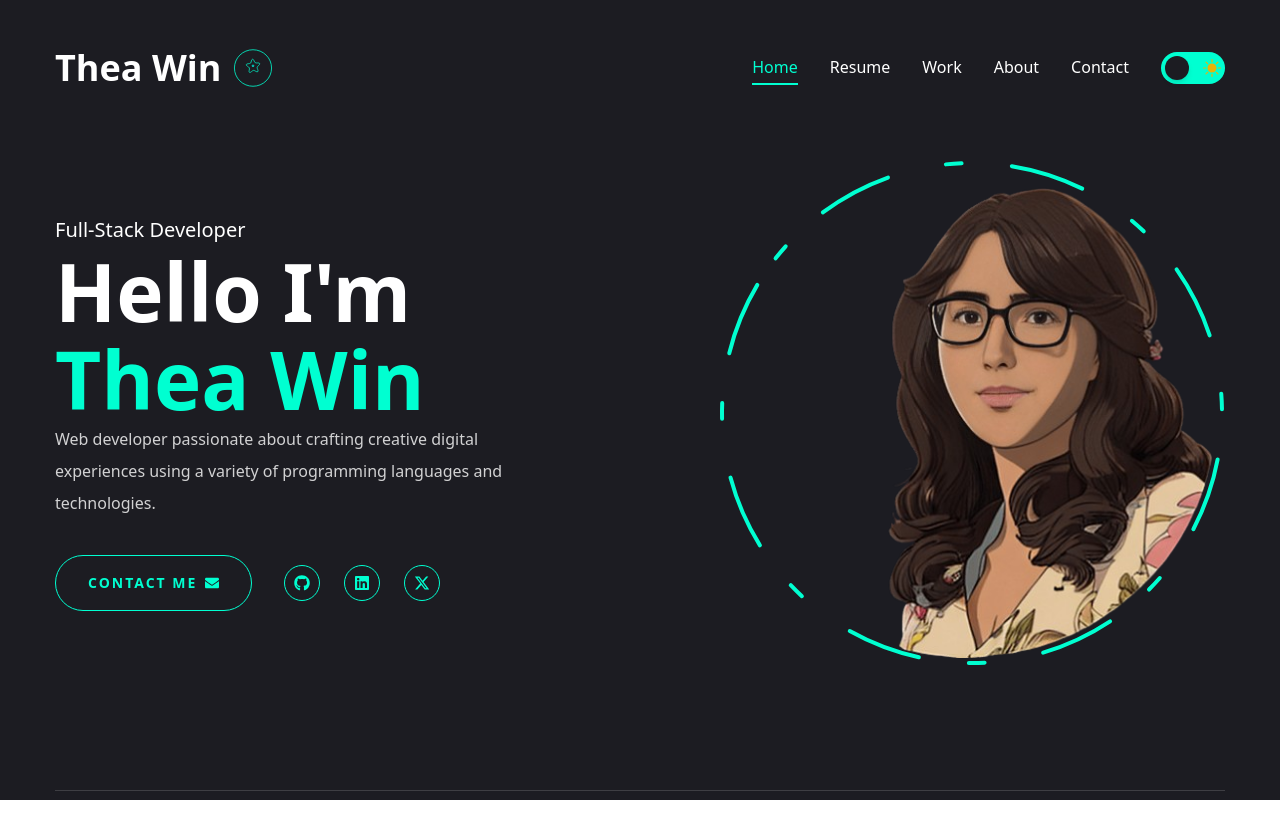
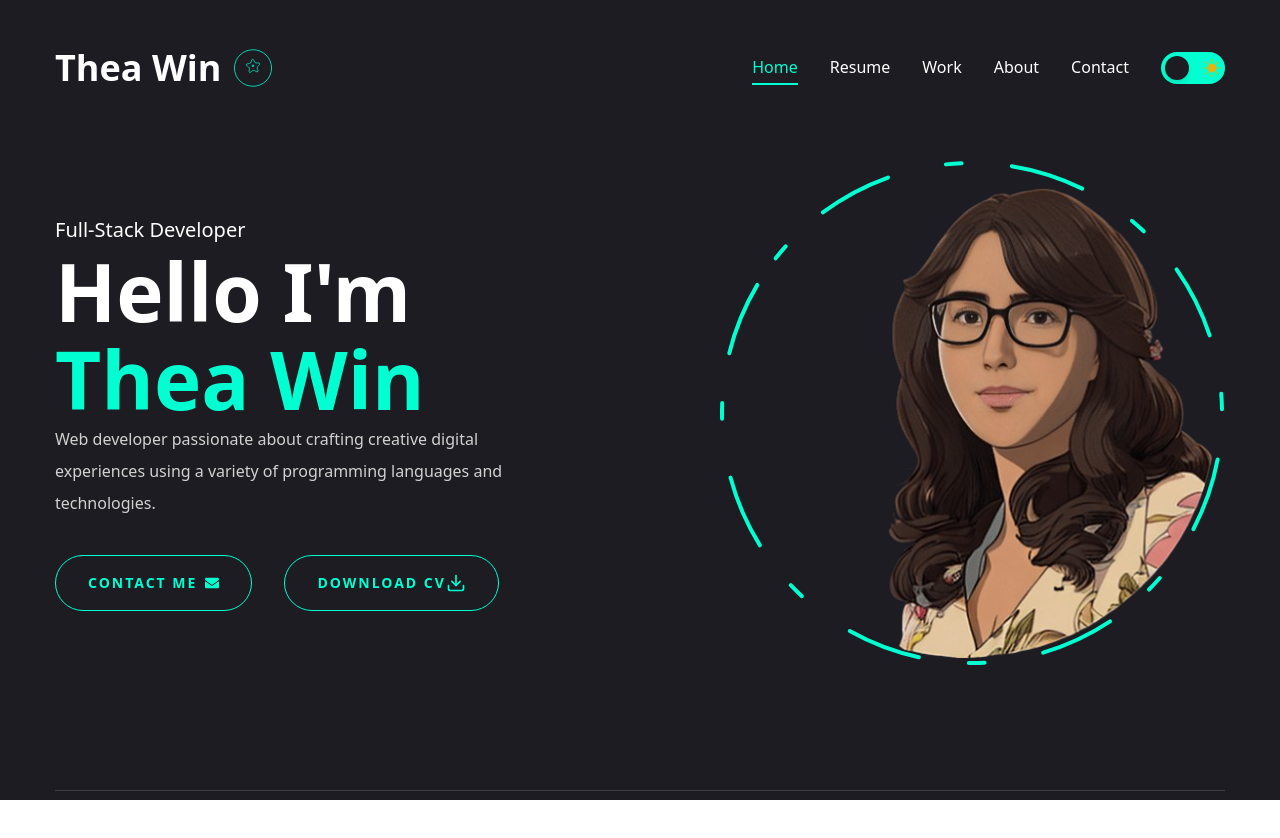
Before and after one commit to TheaWin/portfolio, a Next.js app: page / in a window 1280 px wide. Shown: the top 838 px of the page. Built offline with nearby package versions, Linux system fonts and the light colour scheme.

Commit message:
update resume download link

```diff
--- a/app/page.jsx
+++ b/app/page.jsx
@@ -1,5 +1,6 @@
 import { Button } from "@/components/ui/button";
 import { FaEnvelope } from "react-icons/fa";
+import { FiDownload } from "react-icons/fi";
 import Social from "@/components/Social";
 import Photo from "@/components/Photo";
 import Footer from "@/components/Footer";
@@ -28,13 +29,16 @@ const Home = () => {
                   <FaEnvelope />
                 </Button>
               </Link>
-
-              <div className="mb-8 xl:mb-0">
-                <Social
-                  containerStyles="flex gap-6"
-                  iconStyles="w-9 h-9 border border-accent rounded-full flex justify-center items-center text-accent text-base hover:bg-accent hover:text-background hover: transition-all duration-500"
-                />
-              </div>
+              <Button variant="outline" size="lg" className="uppercase gap-2">
+                <a
+                  href="/assets/resume.pdf"
+                  download="Thea-Win-Resume.pdf"
+                  className="flex items-center"
+                >
+                  <span>Download CV </span>
+                  <FiDownload className="text-xl" />
+                </a>
+              </Button>
             </div>
           </div>
           <div className="order-1 xl:order-none mb-8 xl:mb-0">
--- a/app/resume/page.jsx
+++ b/app/resume/page.jsx
@@ -252,7 +252,7 @@ const Resume = () => {
               <TabsTrigger value="education">Education</TabsTrigger>
               <TabsTrigger value="skills">Skills</TabsTrigger>
               <TabsTrigger asChild value="download">
-                <a href="/assets/resume.pdf" download="resume.pdf">
+                <a href="/assets/resume.pdf" download="Thea-Win-Resume.pdf">
                   <span>Download CV </span>
                   <FiDownload className="text-xl" />
                 </a>
```
